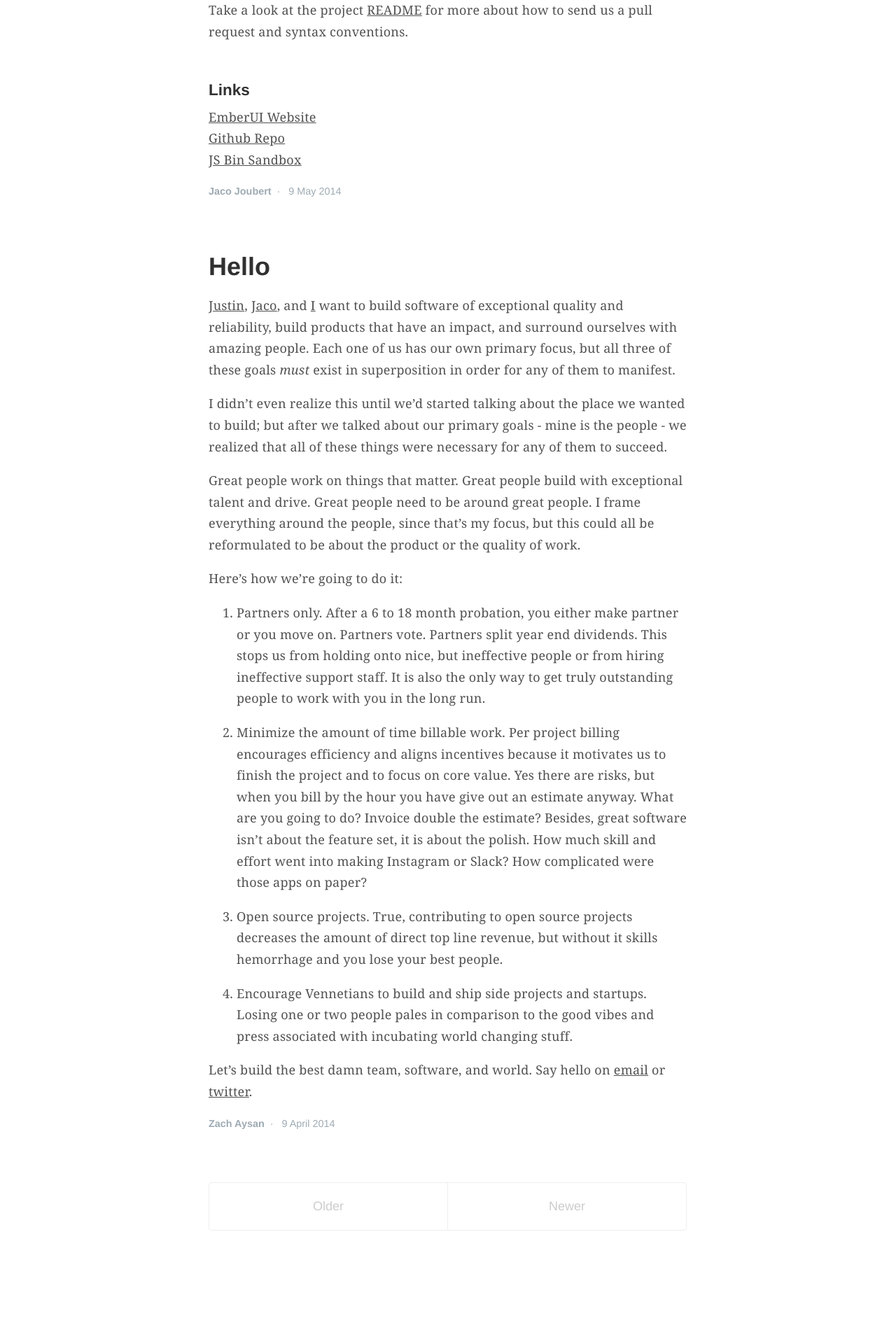
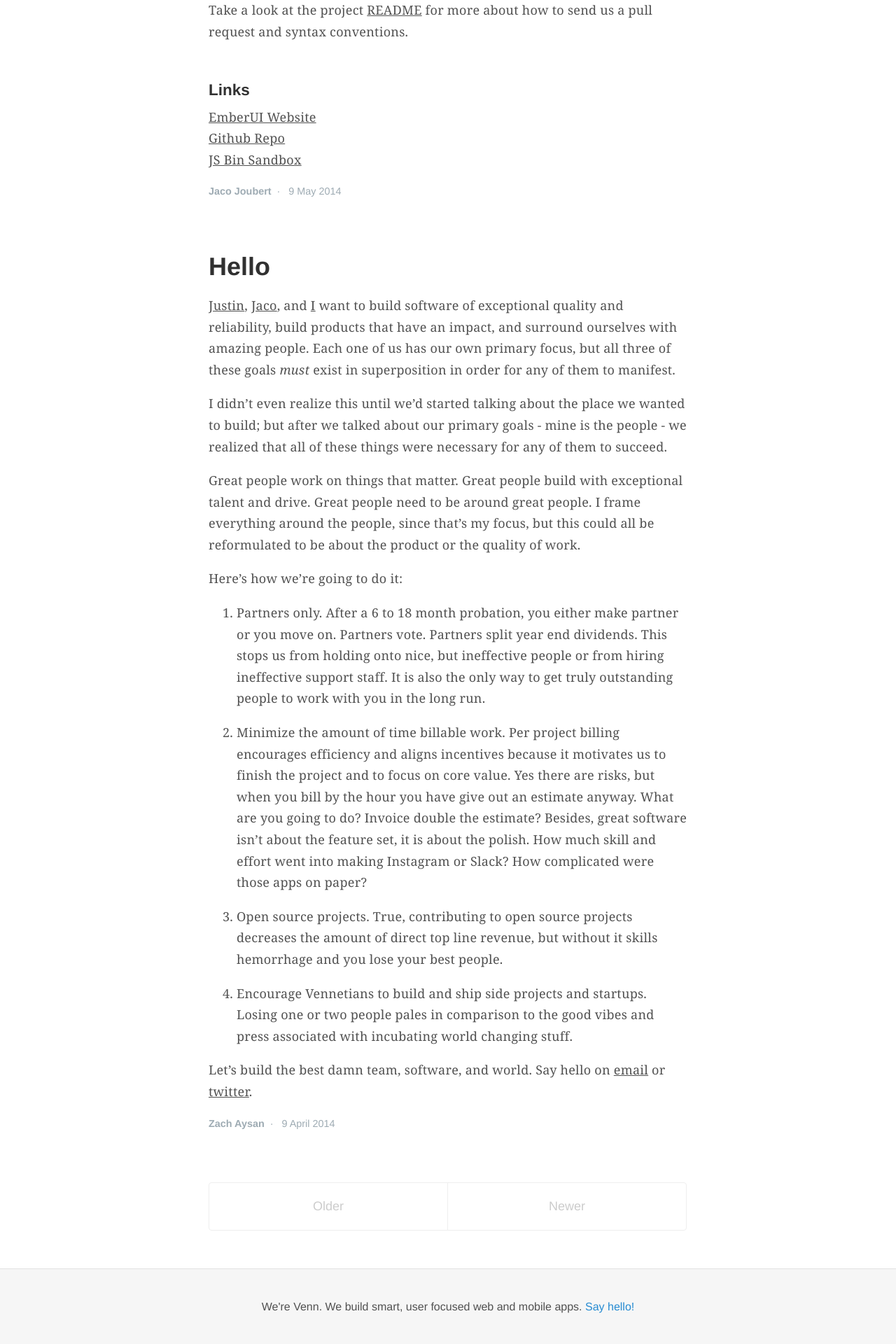
Before and after one commit to venn/blog, a Jekyll site: the page built from index.html, in a window 1280 px wide. Shown: the part 3210-5130 px from the top of the page at 70% size. Built offline with Jekyll 4.4.1, drawn with Linux system fonts in a browser that asks for light colours; Markdown is read by kramdown in place of the engine named in the settings; the list of posts is cut into pages by our own code; before the commit the page ends 5022 px from its top, so only the background shows below that.

Commit message:
add footer

```diff
--- a/_layouts/default.html
+++ b/_layouts/default.html
@@ -18,5 +18,11 @@
 
     </div>
 
+    <div class="footer">
+      <div class="container">
+        We're Venn. We build smart, user focused web and mobile apps. <a href="http://venn.lc/#contact-us">Say hello!</a>
+      </div>
+    </div>
+
   </body>
 </html>
--- a/public/css/poole.css
+++ b/public/css/poole.css
@@ -526,3 +526,14 @@ a.pagination-item:hover {
     border-bottom-right-radius: 4px;
   }
 }
+
+
+.footer {
+  font-family: "Helvetica Neue", Helvetica, Arial, sans-serif;
+  margin-top: 40px;
+  border-top: solid 1px #e2e2e2;
+  background: #f6f6f6;
+  padding: 40px 0;
+  text-align: center;
+  font-size: 16px;
+}
```
